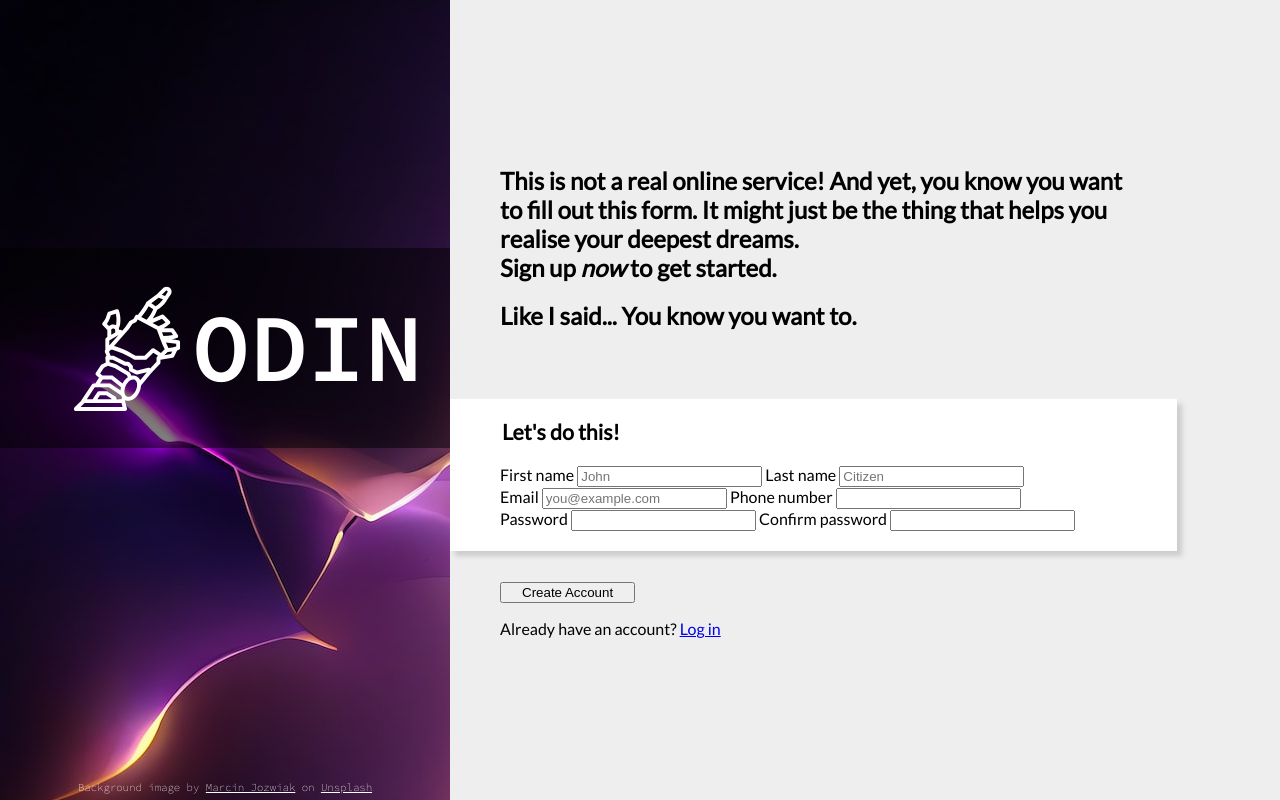
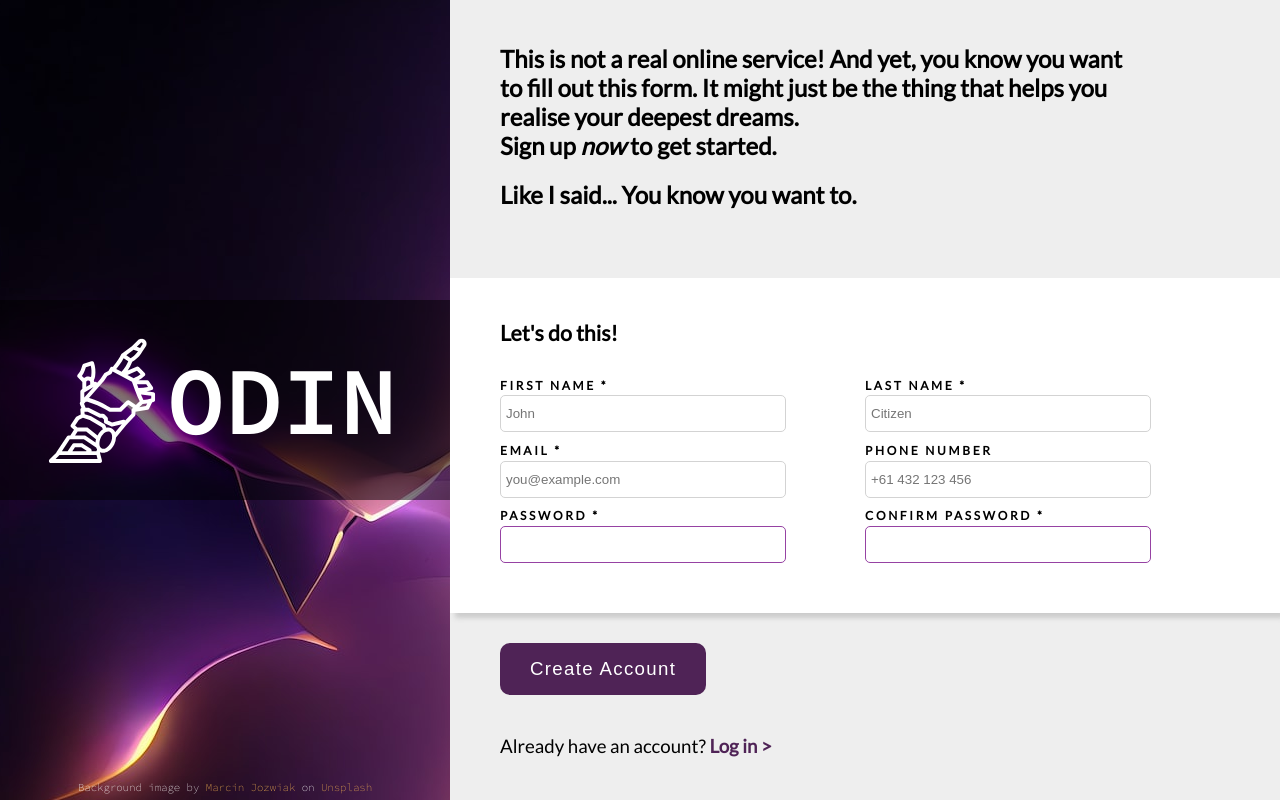
Before and after one commit to jcrachael/tod-sign-up-form, a plain HTML site: page index.html in a window 1280 px wide. Drawn offline with Linux system fonts and the light colour scheme.

Commit message:
Basic HTML, CSS and JS complete

```diff
--- a/index.html
+++ b/index.html
@@ -11,45 +11,52 @@
 </head>
 <body>
     <div id="background-img">
-        <div class="shadow"> </div>
-        <div id="logo">
-            <img src="logo-img.svg" alt="Sample logo" id="logo-img">
-            <h1>Odin</h1>
-
-    </div>
+        <div class="shadow">
+            <div id="logo">
+                <img src="logo-img.svg" alt="Sample logo" id="logo-img">
+                <h1>Odin</h1>
+            </div>
+        </div>
         <div id="img-credit">
            <p>Background image by <a href="https://unsplash.com/@marcinjozwiak?utm_source=unsplash&utm_medium=referral&utm_content=creditCopyText">Marcin Jozwiak</a> on <a href="https://unsplash.com/t/wallpapers?utm_source=unsplash&utm_medium=referral&utm_content=creditCopyText">Unsplash</a></p>
-
-
         </div>
     </div>
     <div id="content">
         <h2>This is not a real online service! And yet, you know you want to fill out this form. It might just be the thing that helps you realise your deepest dreams.<br>
         Sign up <em>now</em> to get started.</h2>
         <h2>Like I said... You know you want to.</h2>
-        <br><form action="#">
-            <legend>Let's do this!</legend>
-            <label for="first_name">First name</label>
-            <input type="text" name="first_name" id="first_name" placeholder="John">
+        <br>
+        <form action="" id="my-form">
+            <div id="left-col">
+                <p id="form-title">Let's do this!</p>
+                <label for="first_name">First name *</label>
+                <input type="text" name="first_name" id="first_name" placeholder="John" required><br>
+                <label for="user_email">Email *</label>
+                <input type="email" name="user_email" id="user_email" placeholder="you@example.com" required><br>
+                <label for="user_password">Password *</label>
+                <input type="password" name="user_password" id="user_password" required>
 
-            <label for="last_name">Last name</label>
-            <input type="text" name="last_name" id="last_name" placeholder="Citizen">
-<br>
-            <label for="user_email">Email</label>
-            <input type="email" name="user_email" id="user_email" placeholder="you@example.com">
+            </div>
 
+            <div id="right-col">
+
+                <label for="last_name">Last name *</label>
+            <input type="text" name="last_name" id="last_name" placeholder="Citizen" required><br>
             <label for="phone_number">Phone number</label>
-            <input type="tel" name="phone_number" id="phone_number">
-<br>
-            <label for="user_password">Password</label>
-            <input type="password" name="user_password" id="user_password">
+            <input type="tel" name="phone_number" id="phone_number" placeholder="+61 432 123 456"><br>
+            <label for="user_confirm_password">Confirm password *</label>
+            <input type="password" name="user_confirm_password" id="user_confirm_password" required>
 
-            <label for="user_confirm_password">Confirm password</label>
-            <input type="password" name="user_confirm_password" id="user_confirm_password">
+            </div>
+
+
 
         </form>
-        <button type="submit">Create Account</button>
-        <p>Already have an account? <a href="#">Log in</a></p>
+        <div id="error">
+
+        </div>
+        <button type="submit" id="submit-btn">Create Account</button>
+        <p id="log-in">Already have an account? <a href="#">Log in ></a></p>
     </div>
 </body>
 </html>
--- a/scripts.js
+++ b/scripts.js
@@ -0,0 +1,37 @@
+
+
+// define validate form function
+function validateForm() {
+    let firstName = document.getElementById('first_name').value;
+    let lastName = document.getElementById('last_name').value;
+    let email = document.getElementById('user_email').value;
+    let errorMsg = document.getElementById('error')
+    let password1 = document.getElementById('user_password').value;
+    let password2 = document.getElementById('user_confirm_password').value;
+
+    // check required fields
+    if (firstName === '' || lastName === '' || email === '' || password1 === '' || password2 === '') {
+        errorMsg.innerHTML = '<p>Please fill out all required fields</p>';
+        errorMsg.style.display = 'inline';
+    } else {
+
+        // if the passwords match, continue
+        if (password1 === password2) {
+            errorMsg.style.display = 'none';
+            document.getElementById('my-form').submit();
+
+        } else {
+            console.log('Passwords do not match');
+            errorMsg.innerHTML = '<p>* Passwords do not match</p>'
+            errorMsg.style.display = 'inline';
+        }
+    }
+}
+
+// DOMContentLoaded
+document.addEventListener('DOMContentLoaded', (event) => {
+    // get submit button
+    let submitButton = document.getElementById('submit-btn');
+    // add event listener to submit button
+    submitButton.addEventListener('click', validateForm);
+});
--- a/styles.css
+++ b/styles.css
@@ -1,7 +1,6 @@
 @import url('https://fonts.googleapis.com/css2?family=Source+Code+Pro:wght@200;300;400;600;900&display=swap');
-
 @import url('https://fonts.googleapis.com/css2?family=Lato:wght@300;400&display=swap');
-
+*:focus {outline:none !important}
 body {
     display: flex;
     font-family: 'Lato', sans-serif;
@@ -11,27 +10,30 @@ body {
 }
 
 #background-img {
+    display: flex;
+    align-items: center;
+    align-content: center;
     height: 100vh;
     min-width: 450px;
-    width: 33vw;
+    width: 43vw;
     background-image: url("img.jpg");
 
 }
+
 .shadow {
+    width: 100%;
+    align-self: center;
     background-color: rgba(0,0,0,0.5);
-    margin-top: 55%;
     height: 200px;
-
 }
 
 #logo {
-
     display: flex;
     align-items: center;
-    margin-top: -200px;
     justify-content: center;
+    margin-left:-50px;
+}
 
-}
 #logo-img {
     max-width: 200px;
 }
@@ -55,9 +57,12 @@ body {
 }
 
 #img-credit > p > a {
+    color: #F8B753;
+    text-decoration: none;
+}
 
-    color: #fff;
-
+#img-credit > p > a:hover {
+    color: #FFf;
 }
 
 h1 {
@@ -71,22 +76,24 @@ h1 {
 }
 
 #content {
-
+    width: 100%;
     margin-top: auto;
     margin-bottom: auto;
+}
 
-
-}
 #content > h2 {
     max-width: 49vw;
 }
+
 #content > h2, #content > p {
     padding-left: 50px;
     padding-right: 50px;
 }
 
 form {
-
+    display: flex;
+    align-items: center;
+    justify-content: flex-start;
     margin: 0;
     margin-bottom: 30px;
     margin-top: 30px;
@@ -94,18 +101,93 @@ form {
     padding-top: 20px;
     padding-left: 50px;
     padding-right: 50px;
-    padding-bottom: 20px;
+    padding-bottom: 50px;
     box-shadow: 5px 5px 5px #ccc;
 }
 
-legend {
+label {
+    display: block;
+    text-transform: uppercase;
+    font-size: 9pt;
+    font-weight: 600;
+    letter-spacing: 2pt;
+    padding-bottom: 2pt;
+    padding-top: 8pt;
+}
+
+input {
+
+    padding: 5px;
+    width: 75%;
+    height: 25px;
+    border-radius: 5px;
+    border: 1px lightgray solid;
+}
+
+input[type=password] {
+    border: 1px #9642A3 solid;
+}
+
+input:focus {
+    border: 1px #4F2356 solid;
+    box-shadow: 0 0 5px rgba(0,0,0,0.3);
+    transition: all .3s;
+}
+
+#form-title {
     font-weight: bold;
     font-size: 16pt;
-    padding-bottom: 20px;
+}
+
+#left-col, #right-col {
+    width: 50%;
+}
+
+#right-col {
+    padding-top: 69px;
 }
 
 button {
     margin-left: 50px;
     padding-left: 20px;
     padding-right: 20px;
+    background-color: #4F2356;
+    color: white;
+    border: none;
+    border-radius: 10px;
+    padding: 15px 30px;
+    font-size: 14pt;
+    letter-spacing: 1pt;
+    cursor: pointer;
+    transition: all 0.1s ease-in-out;
+    -webkit-transition: all 0.1s ease-in-out;
 }
+
+button:hover {
+    background-color: #9642A3;
+}
+
+#log-in {
+    margin-top: 40px;
+    font-size: 14pt;
+}
+
+#log-in > a {
+    color: #4F2356;
+    font-weight: bold;
+    text-decoration: none;
+}
+
+#log-in > a:hover {
+    color: #9642A3;
+}
+
+#error {
+    display: none;
+    position: fixed;
+    margin-left: 50px;
+    margin-top: -85px;
+    font-size: 10pt;
+    padding: 0;
+    color: red;
+}
```
